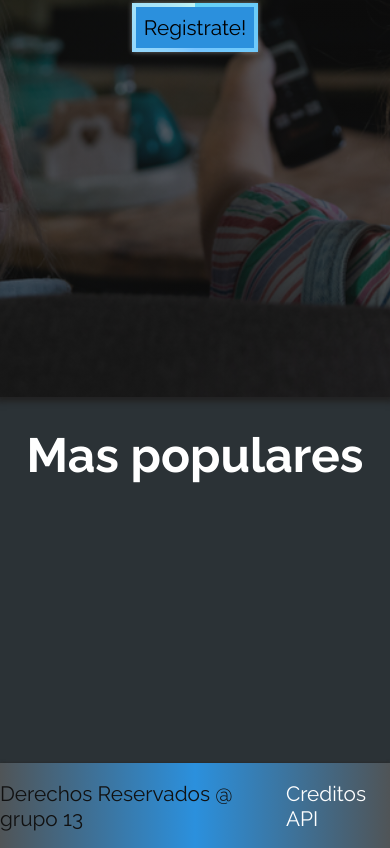
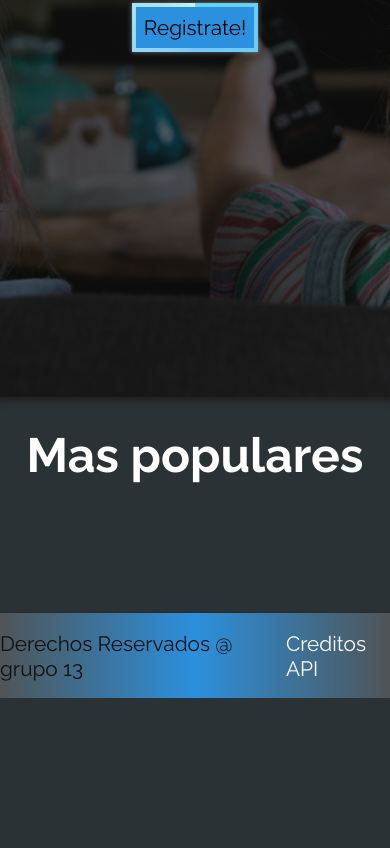
Before and after one commit to sebaandino/CaCPage, a plain HTML site: page index.html in a window 390 px wide. Shown: the part 531-1379 px from the top of the page. After the commit the page ends 1229 px from the top, so only its background shows below. Drawn offline with Linux system fonts and the light colour scheme; no server answers.

Commit message:
se agrego el footer element

```diff
--- /dev/null
+++ b/components/footer-component/footerElement.js
@@ -0,0 +1,45 @@
+class footerElement extends HTMLElement {
+    constructor() {
+        super();
+        this.innerHTML = /*html*/ `
+
+            <style>
+
+footer {
+    background-image: linear-gradient(90deg, #9995 ,#2b90dd, #9995);
+    box-shadow: 0 0 3px #272727;
+    height: clamp(20px,10dvh,1000px);
+    display: flex;
+    justify-content: space-around;
+    align-items: center;
+    font-size: 1.3rem;
+    width: 100%;
+}
+
+footer a{
+    color: white;
+}
+
+footer span{
+    text-wrap: pretty;
+}
+
+    @media screen and (width < 820px) {
+
+        footer{
+            position: relative;
+        }
+
+    }
+
+    </style>
+
+<footer>
+        <span>Derechos Reservados @ grupo 13</span>
+        <a href="credits.html">Creditos API</a>
+    </footer>
+        `;
+    }
+}
+
+customElements.define("footer-element", footerElement);
--- a/css/credits.css
+++ b/css/credits.css
@@ -159,35 +159,3 @@ main{
     }
 
     }
-
-
-/* --- FOOTER ----*/
-
-footer {
-    background-image: linear-gradient(90deg, #9995 ,#2b90dd, #9995);
-    box-shadow: 0 0 3px #272727;
-    height: clamp(20px,10dvh,1000px);
-    display: flex;
-    justify-content: space-around;
-    align-items: center;
-    font-size: 1.3rem;
-
-}
-
-footer a{
-    color: white;
-}
-
-.footer__icons {
-    display: flex;
-    flex-direction: column;
-    gap: 5px;
-    justify-content: space-evenly;
-    align-items: center;
-    font-size: x-large;
-}
-
-.footer__icons a {
-    color: #272727;
-    user-select: none;
-}
--- a/css/movie-desc.css
+++ b/css/movie-desc.css
@@ -119,46 +119,3 @@ body {
 
 
 }
-
-
-/* --- FOOTER ----*/
-
-footer {
-    background-image: linear-gradient(90deg, #9995 ,#2b90dd, #9995);
-    box-shadow: 0 0 3px #272727;
-    height: clamp(20px,10dvh,1000px);
-    display: flex;
-    justify-content: space-around;
-    align-items: center;
-    font-size: 1.3rem;
-    width: 100%;
-    position: absolute;
-    bottom: 0;
-}
-
-
-footer a{
-    color: white;
-}
-
-.footer__icons {
-    display: flex;
-    flex-direction: column;
-    gap: 5px;
-    justify-content: space-evenly;
-    align-items: center;
-    font-size: x-large;
-}
-
-.footer__icons a {
-    color: #272727;
-    user-select: none;
-}
-
-    @media screen and (width < 820px) {
-
-        footer{
-            position: relative;
-        }
-
-    }
--- a/css/movie.css
+++ b/css/movie.css
@@ -123,45 +123,3 @@ body {
     text-wrap: pretty;
     text-align: center;
 }
-
-/* --- FOOTER ----*/
-
-footer {
-    background-image: linear-gradient(90deg, #9995 ,#2b90dd, #9995);
-    box-shadow: 0 0 3px #272727;
-    height: clamp(20px,10dvh,1000px);
-    display: flex;
-    justify-content: space-around;
-    align-items: center;
-    font-size: 1.3rem;
-    width: 100%;
-    position: absolute;
-    bottom: 0;
-}
-
-
-footer a{
-    color: white;
-}
-
-.footer__icons {
-    display: flex;
-    flex-direction: column;
-    gap: 5px;
-    justify-content: space-evenly;
-    align-items: center;
-    font-size: x-large;
-}
-
-.footer__icons a {
-    color: #272727;
-    user-select: none;
-}
-
-    @media screen and (width < 820px) {
-
-        footer{
-            position: relative;
-        }
-
-    }
--- a/css/style.css
+++ b/css/style.css
@@ -251,38 +251,6 @@ h2 {
     text-align: center;
 }
 
-/* --- FOOTER ----*/
-
-footer {
-    background-image: linear-gradient(90deg, #9995, #2b90dd, #9995);
-    box-shadow: 0 0 3px #272727;
-    height: clamp(20px, 10dvh, 1000px);
-    margin-top: 200px;
-    display: flex;
-    justify-content: space-around;
-    align-items: center;
-    font-size: 1.3rem;
-
-}
-
-footer a {
-    color: white;
-}
-
-.footer__icons {
-    display: flex;
-    flex-direction: column;
-    gap: 5px;
-    justify-content: space-evenly;
-    align-items: center;
-    font-size: x-large;
-}
-
-.footer__icons a {
-    color: #272727;
-    user-select: none;
-}
-
 /* --- flip card ---
 .card_front, .card_back{
     backface-visibility: hidden;
--- a/index.html
+++ b/index.html
@@ -23,11 +23,9 @@
         <section class="peliculas-container" id="peliculas-container">
         </section>
     </main>
-    <footer>
-        <span>Derechos Reservados @ grupo 13</span>
-        <a href="credits.html">Creditos API</a>
-    </footer>
+        <footer-element></footer-element>
     <script src="js/index.js"></script>
     <script src="components/header-component/headerElement.js"></script>
+    <script src="components/footer-component/footerElement.js"></script>
 </body>
 </html>
```
Also changed, not shown: credits.html (+2 -5 lines), movie-desc.html (+2 -4 lines), movie_search.html (+2 -4 lines).
